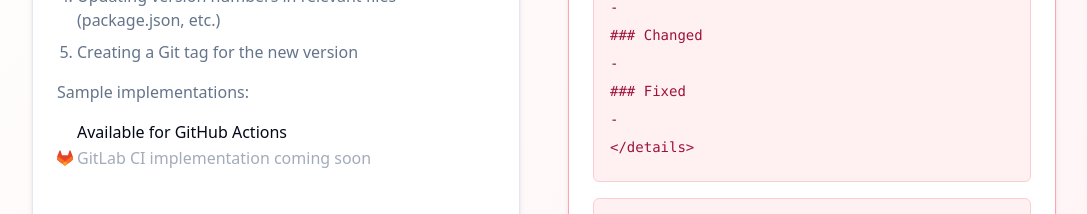
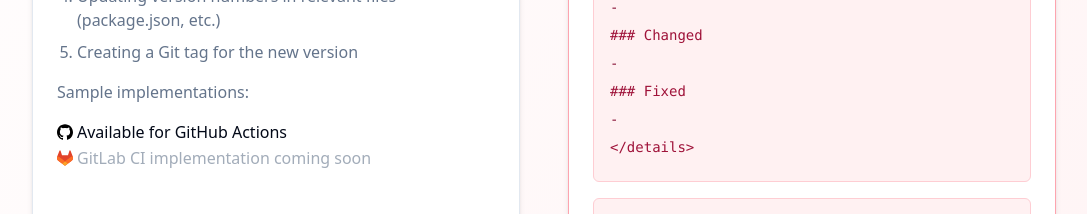
Before and after one commit to happy-changelog/happy-changelog-website, a Next.js app: page / in a window 1280 px wide. Shown: the part 3920-4134 px from the top of the page, without its empty margins (96-1183 px from the left). Built offline with nearby package versions, Linux system fonts and the light colour scheme.

Commit message:
Fix GH logo

```diff
--- a/src/components/sections/ImplementationSection.tsx
+++ b/src/components/sections/ImplementationSection.tsx
@@ -50,14 +50,14 @@ export function ImplementationSection() {
               </li>
               <li>Creating a Git tag for the new version</li>
             </ol>
-            <p className="text-muted-foreground mt-4 flex items-center gap-2">
+            <p className="text-muted-foreground flex items-center gap-2">
               Sample implementations:
             </p>
             <p>
               <span className="inline-flex items-center mr-2">
                 <Link href="https://github.com/happy-changelog/happy-changelog-workflow">
                   <span className="inline-flex items-center hover:text-happy-600 dark:hover:text-happy-300 transition-colors">
-                    <Github className="h-4 w-4 mr-1 text-happy-700 dark:text-happy-400" />
+                    <Github className="h-4 w-4 mr-1 text-happy-700 invert dark:invert-0 dark:text-happy-400" />
                     Available for GitHub Actions
                   </span>
                 </Link>
```
